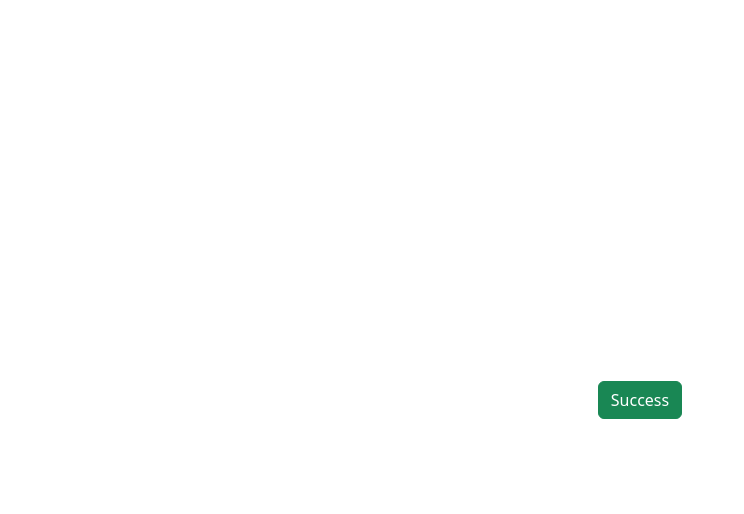
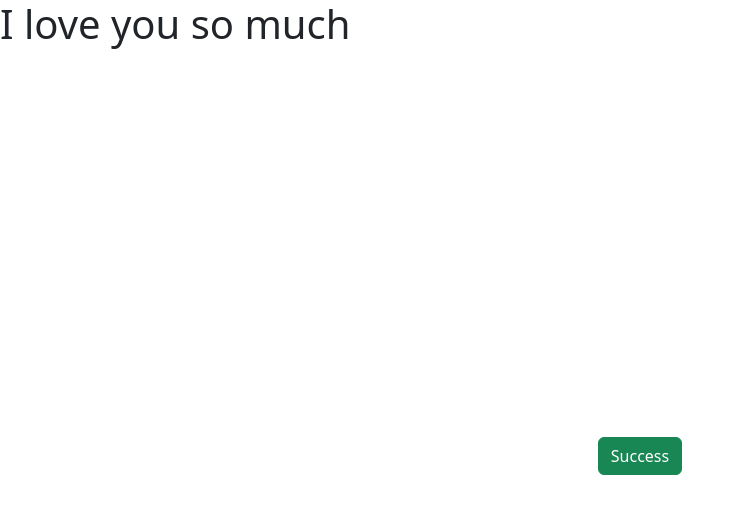
Before and after one commit to momin755/bg-color-change, a plain HTML site: page index.html in a window 1280 px wide. Shown: the whole page, without its empty margins (0-744 px from the left). Drawn offline with nearby package versions, Linux system fonts and the light colour scheme.

Commit message:
heading add

```diff
--- a/index.html
+++ b/index.html
@@ -8,6 +8,11 @@
     <link rel="stylesheet" href="style.css">
   </head>
   <body>
+
+
+
+
+    <h1>I love you so much</h1>
     <div class="container">
       <button type="button" onclick="colorChanges()" class="btn btn-success">Success</button>
     </div>
```
